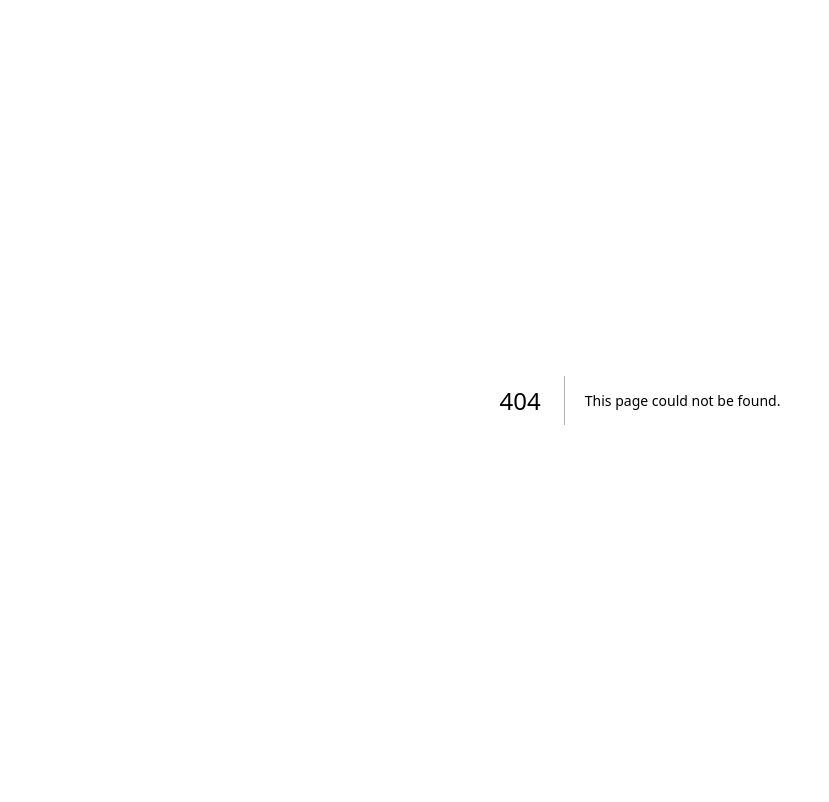
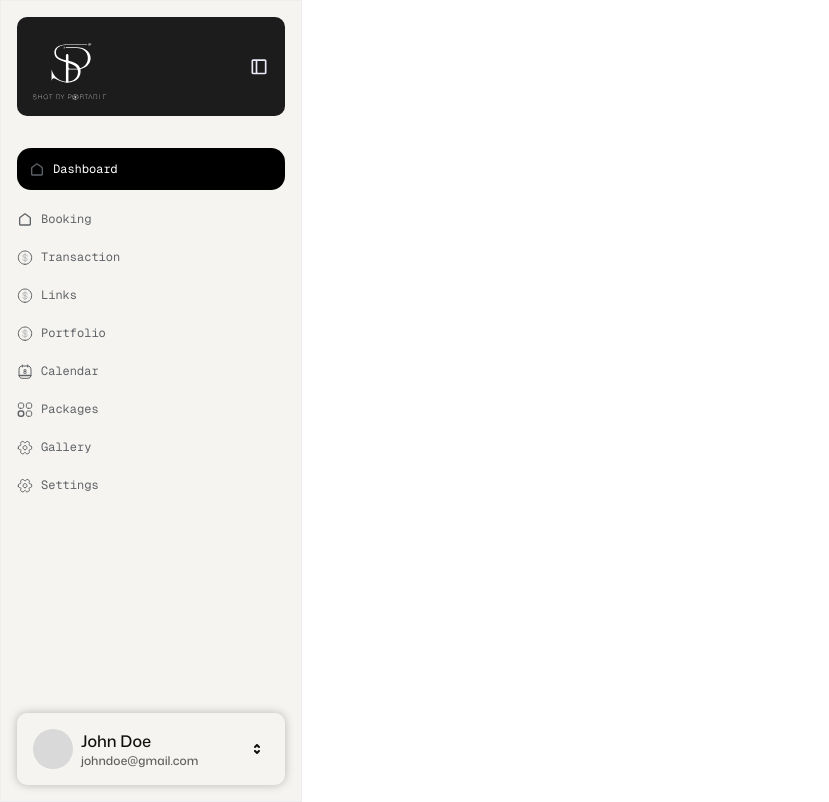
Before and after one commit to oluwaferanmi12/photography, a Next.js app: page /admin-dashboard in a window 1280 px wide. Before the commit this address had no page. Shown: the whole page, without its empty margins (0-829 px from the left). Built offline with nearby package versions, Linux system fonts and the light colour scheme; a web font is replaced by a local one; what @ant-design/nextjs-registry would draw is missing.

Commit message:
update on admin non existing pages to display properly instead of Error 404

```diff
--- /dev/null
+++ b/src/app/(admin)/admin-dashboard/page.tsx
@@ -0,0 +1,9 @@
+import React from 'react'
+
+const Dashboard = () => {
+  return (
+    <div>Dashboard</div>
+  )
+}
+
+export default Dashboard;
--- /dev/null
+++ b/src/app/(admin)/admin-links/page.tsx
@@ -0,0 +1,9 @@
+import React from 'react'
+
+const AdminLinks = () => {
+  return (
+    <div>page</div>
+  )
+}
+
+export default AdminLinks
--- /dev/null
+++ b/src/app/(admin)/admin-settings/page.tsx
@@ -0,0 +1,9 @@
+import React from 'react'
+
+const Settings = () => {
+  return (
+    <div>page</div>
+  )
+}
+
+export default Settings
--- /dev/null
+++ b/src/app/(admin)/admin-transaction/page.tsx
@@ -0,0 +1,9 @@
+import React from 'react'
+
+const Transaction = () => {
+  return (
+    <div>page</div>
+  )
+}
+
+export default Transaction
--- a/src/app/(admin)/calendar/page.tsx
+++ b/src/app/(admin)/calendar/page.tsx
@@ -10,7 +10,7 @@ import CalendarSchedule from "@/components/admin-components/sideNav/calendar-vie
 
 
 
-export default function CalendarInterface() {
+export default function AdminCalendar() {
   const [openCalendarDetails, setOpenCalendarDetails] = useState(false);
 
   return (
--- a/src/components/admin-components/sideNav/nav.tsx
+++ b/src/components/admin-components/sideNav/nav.tsx
@@ -15,7 +15,7 @@ import { usePathname } from "next/navigation";
 const navData = [
   {
     icon: homeOutline,
-    navLink: "/dashboard",
+    navLink: "/admin-dashboard",
     navTitle: "Dashboard",
   },
   {
@@ -25,12 +25,12 @@ const navData = [
   },
   {
     icon: dollarSign,
-    navLink: "/transaction",
+    navLink: "/admin-transaction",
     navTitle: "Transaction",
   },
   {
     icon: dollarSign,
-    navLink: "/links",
+    navLink: "/admin-links",
     navTitle: "Links",
   },
   {
@@ -55,7 +55,7 @@ const navData = [
   },
   {
     icon: settingsIcon,
-    navLink: "/settings",
+    navLink: "/admin-settings",
     navTitle: "Settings",
   },
 ];
```
